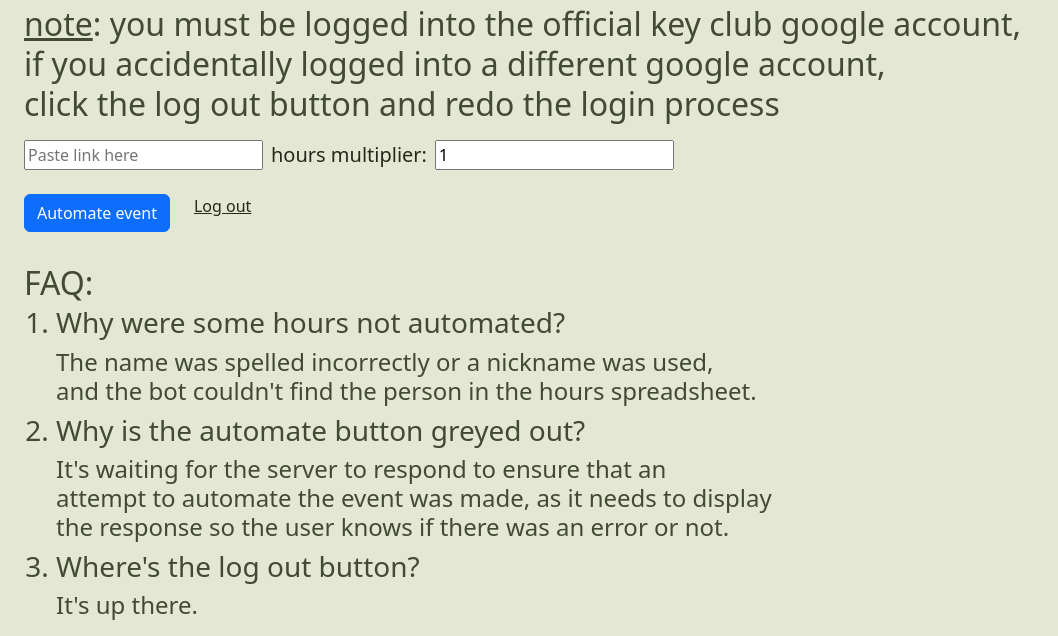
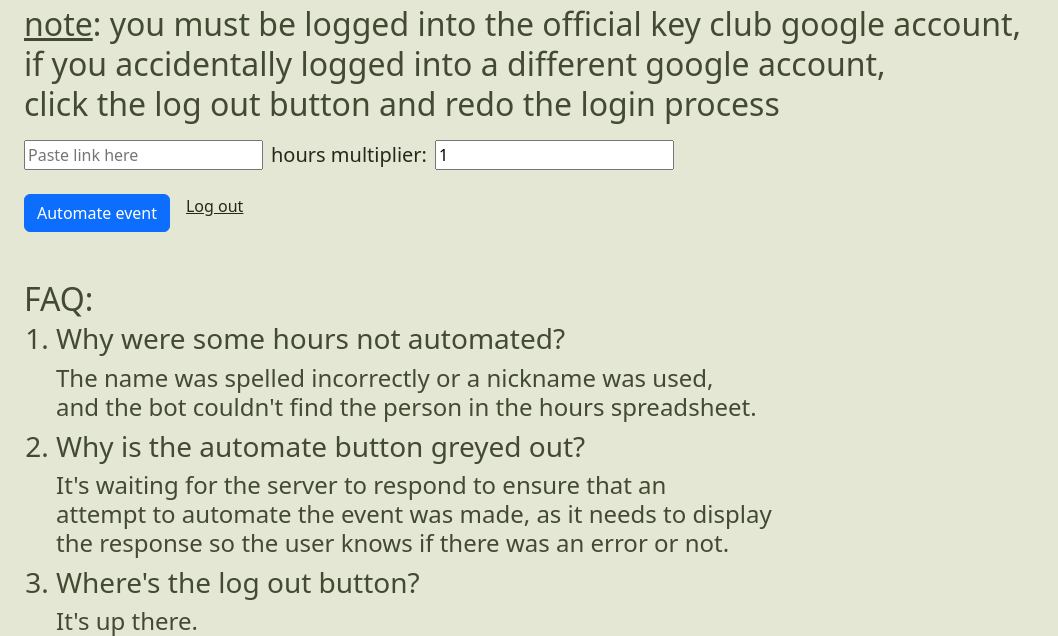
Before and after one commit to thenikolayli/nikolaylibackend, a Django app: template templates/keyclub/automation_page_authorized.html in a window 1280 px wide. Shown: the part 336-972 px from the top of the page, without its empty margins (0-1058 px from the left). Run offline with Django 5.2, Linux system fonts and the light colour scheme; the template is opened without the code that fills it, so the values that code supplies are empty; parts of the project's set-up code (start-up, migrations or seed data) failed here and were passed over.

Commit message:
fixed html issue

```diff
--- a/api/keyclub_automation_api.py
+++ b/api/keyclub_automation_api.py
@@ -202,7 +202,7 @@ def automate_event(credentials, event_url, hours_multiplier):
     # print("\nthe following people's hours could not get updated: ")
     for name in not_done:
         # print(f"    {name}: {not_done.get(name)[0]} hours")
-        not_updated_hours.append([name, float(not_done.get(name)[0]) * hours_multiplier])
+        not_updated_hours.append([name, float(not_done.get(name)) * hours_multiplier])
 
     return {"data": return_data, "updated": updated_hours, "not_updated": not_updated_hours, "event_title": event_title, "people_attended": len(updated_hours)+len(not_updated_hours)}
 
--- a/templates/keyclub/automation_page_authorized.html
+++ b/templates/keyclub/automation_page_authorized.html
@@ -32,8 +32,12 @@
         <div class="row">
             <div class="col d-flex align-items-start">
                 <button class="btn btn-primary mt-2" onclick="automate_event()" id="automate-button">Automate event</button>
+                <a class="primary-dark mt-2 ms-3" href={% url "logout" %}>Log out</a>
+            </div>
+        </div>
+        <div class="row">
+            <div class="col d-flex align-items-start">
                 <p class="primary-dark ms-2" id="api-response"></p>
-                <a class="primary-dark mt-2 ms-3" href={% url "logout" %}>Log out</a>
             </div>
         </div>
     </div>
```
